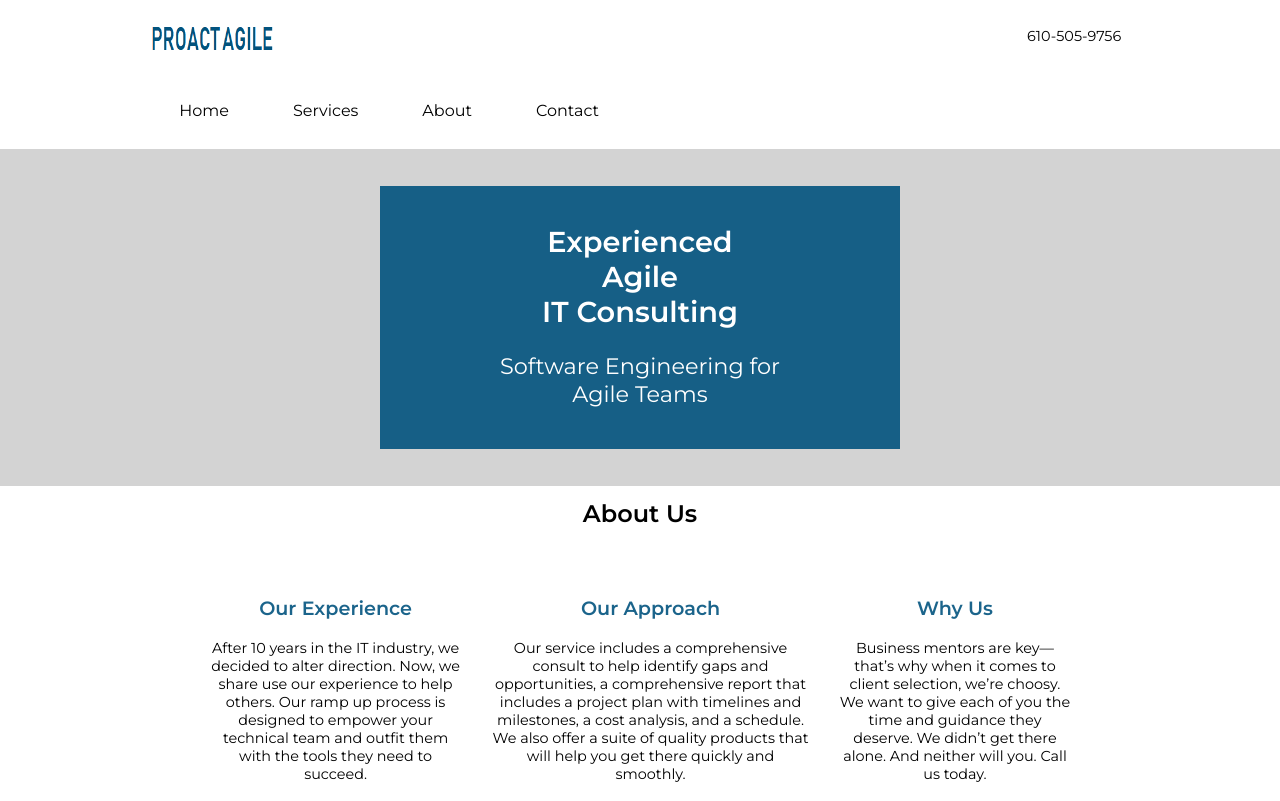
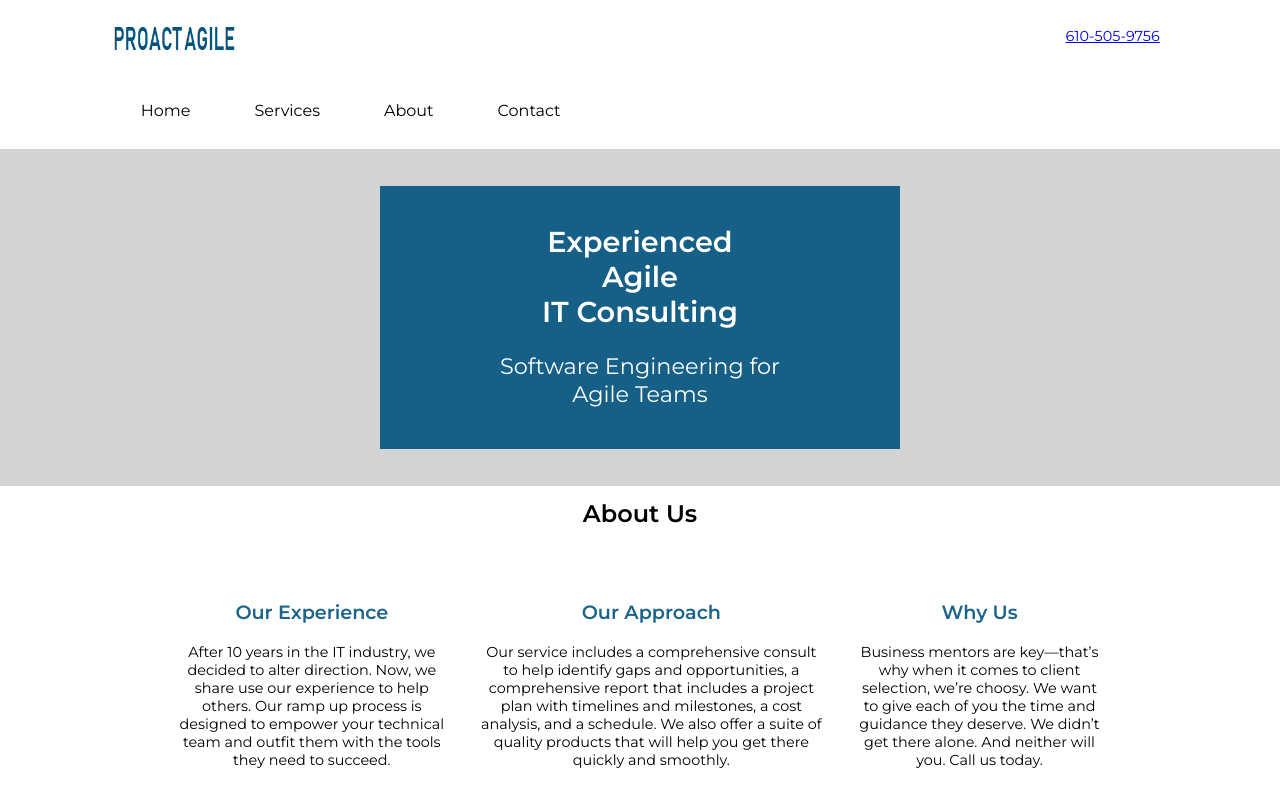
Before and after one commit to dtalham/ProactAgile, a plain HTML site: page index.html in a window 1280 px wide. Shown: the top 801 px of the page. Drawn offline with Linux system fonts and the light colour scheme.

Commit message:
style for phone

```diff
--- a/css/main.css
+++ b/css/main.css
@@ -204,8 +204,8 @@ h2 {
     }
 
     .container {
-        margin-left: 10%;
-        margin-right: 10%;
+        margin-left: 7%;
+        margin-right: 7%;
     }
 
     nav ul {
@@ -245,4 +245,8 @@ h2 {
     nav ul li a:hover {
         background-color: lightgrey;
     }
+
+    a[href*="tel:"] {
+        pointer-events: none;
+    }
 }
--- a/index.html
+++ b/index.html
@@ -11,7 +11,7 @@
     <div class="container">
         <header>
             <img src="images/logo.png" alt="Proact Agile" class="logo">
-            <p class="phone">610-505-9756</p>
+            <p class="phone"><a href='tel:610-505-9756'>610-505-9756</a></p>
 
 
         </header>
```
